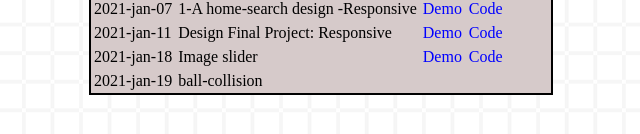
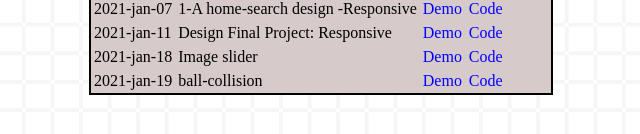
Before and after one commit to Kushal-Niroula/Kushal-Niroula.github.io, a plain HTML site: page index.html in a window 1280 px wide. Shown: the part 204-338 px from the top of the page, 319-959 px from the left. Drawn offline with Linux system fonts and the light colour scheme.

Commit message:
minor fixes

```diff
--- a/index.html
+++ b/index.html
@@ -55,8 +55,8 @@
         <tr>
             <td>2021-jan-19</td>
             <td>ball-collision</td>
-            <td><a href="https://kushal-niroula.github.io/ball-collision/"></a></td>
-            <td><a href="https://github.com/Kushal-Niroula/ball-collision"></a></td>
+            <td><a href="https://kushal-niroula.github.io/ball-collision/">Demo</a></td>
+            <td><a href="https://github.com/Kushal-Niroula/ball-collision">Code</a></td>
         </tr>
     </table>
 </body>
```
